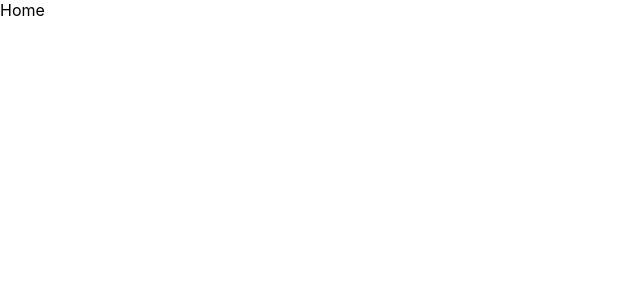
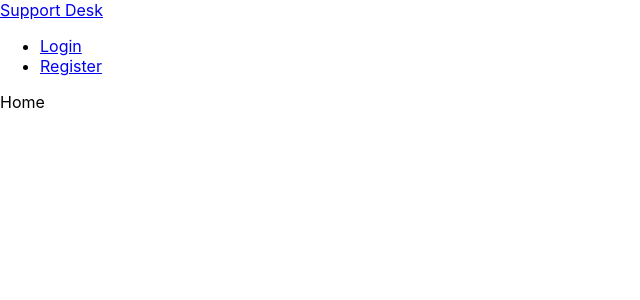
Before and after one commit to alexmisnovs/support-mern, a React (Create React App) app in the folder frontend/: page / in a window 1280 px wide. Shown: the top 300 px of the page, without its empty margins (0-640 px from the left). Built offline with nearby package versions, Linux system fonts and the light colour scheme.

Commit message:
Working on header

```diff
--- a/frontend/src/App.js
+++ b/frontend/src/App.js
@@ -1,4 +1,5 @@
 import { BrowserRouter as Router, Routes, Route } from "react-router-dom";
+import Header from "./components/Header";
 import Contact from "./pages/Contact";
 import Home from "./pages/Home";
 import Login from "./pages/Login";
@@ -8,6 +9,7 @@ function App() {
     <>
       <Router>
         <div className="container">
+          <Header />
           <Routes>
             <Route path="/" element={<Home />} />
             <Route path="/login" element={<Login />} />
--- /dev/null
+++ b/frontend/src/components/Header.jsx
@@ -0,0 +1,23 @@
+import React from "react";
+import { FaSignInAlt, FaSignOutAlt, FaUser } from "react-icons";
+import { Link } from "react-router-dom";
+
+const Header = () => {
+  return (
+    <header className="header">
+      <div className="logo">
+        <Link to="/">Support Desk</Link>
+      </div>
+      <ul>
+        <li>
+          <Link to="/login">Login</Link>
+        </li>
+        <li>
+          <Link to="/register">Register</Link>
+        </li>
+      </ul>
+    </header>
+  );
+};
+
+export default Header;
```
